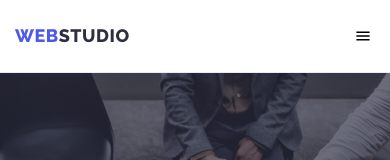
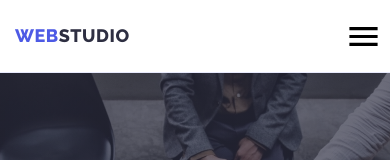
Before and after one commit to MajorIvan/goit-markup-hw-07, a plain HTML site: page index.html in a window 390 px wide. Shown: the top 160 px of the page. Drawn offline with nearby package versions, Linux system fonts and the light colour scheme.

Commit message:
Update index.html

```diff
--- a/index.html
+++ b/index.html
@@ -29,7 +29,7 @@
                 </ul>
             </nav>
             <button type="button" class="mobile-menu-open js-open-menu">
-                <svg class="mobile-menu-open-icon" width="32px" height="22px">
+                <svg class="mobile-menu-open-icon" width="47px" height="47px">
                     <use href="./images/icons.svg#icon-hamburger"></use>
                 </svg>
             </button>
```
